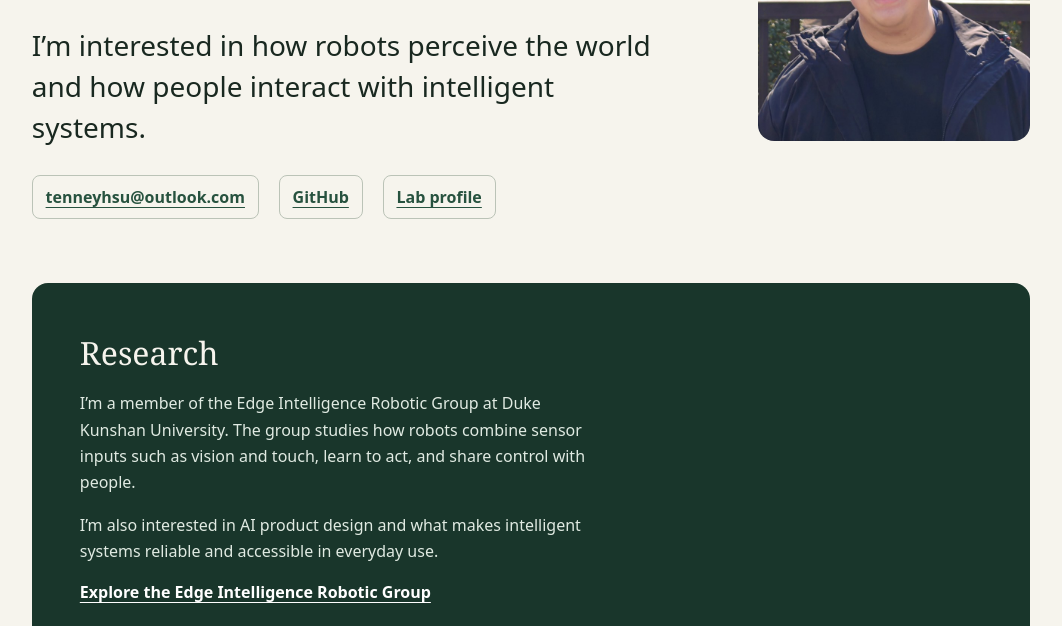
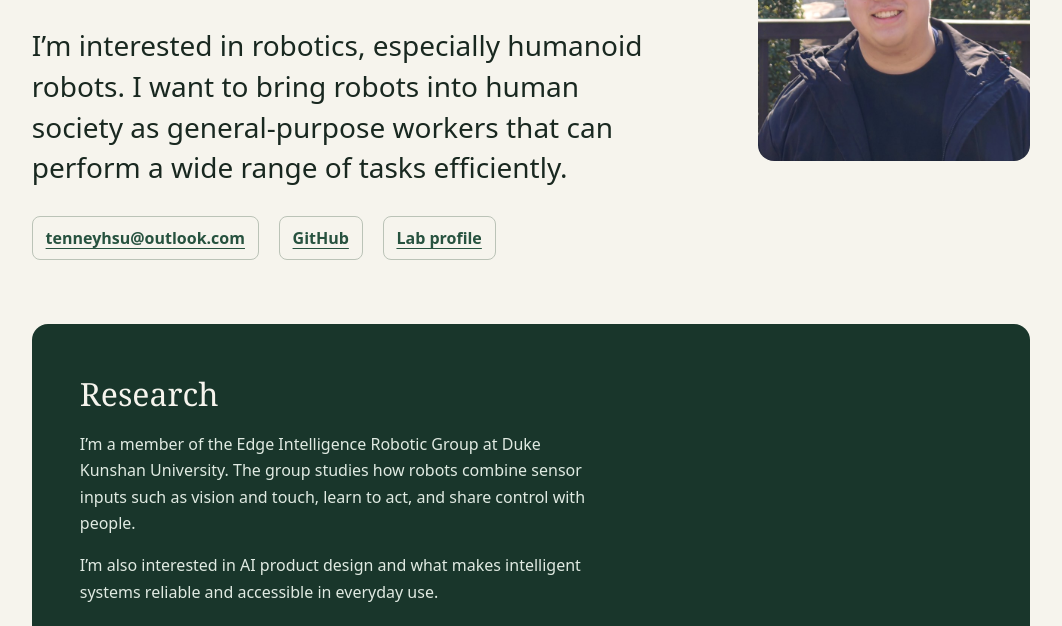
Before and after one commit to TenneyXu/tenneyxu.github.io, a plain HTML site: page index.html in a window 1280 px wide. Shown: the part 474-1100 px from the top of the page, without its empty margins (109-1171 px from the left). Drawn offline with Linux system fonts and the light colour scheme.

Commit message:
Update personal site introduction

```diff
--- a/index.html
+++ b/index.html
@@ -52,7 +52,7 @@
       <div>
         <h1>Tianyuan Xu</h1>
         <p class="affiliation"><a href="https://www.dukekunshan.edu.cn/">Duke Kunshan University</a> · Class of 2030</p>
-        <p class="intro">I’m interested in how robots perceive the world and how people interact with intelligent systems.</p>
+        <p class="intro">I’m interested in robotics, especially humanoid robots. I want to bring robots into human society as general-purpose workers that can perform a wide range of tasks efficiently.</p>
         <nav class="profile-links" aria-label="Contact and profiles">
           <a href="mailto:tenneyhsu@outlook.com">tenneyhsu@outlook.com</a>
           <a href="https://github.com/TenneyXu">GitHub</a>
```
